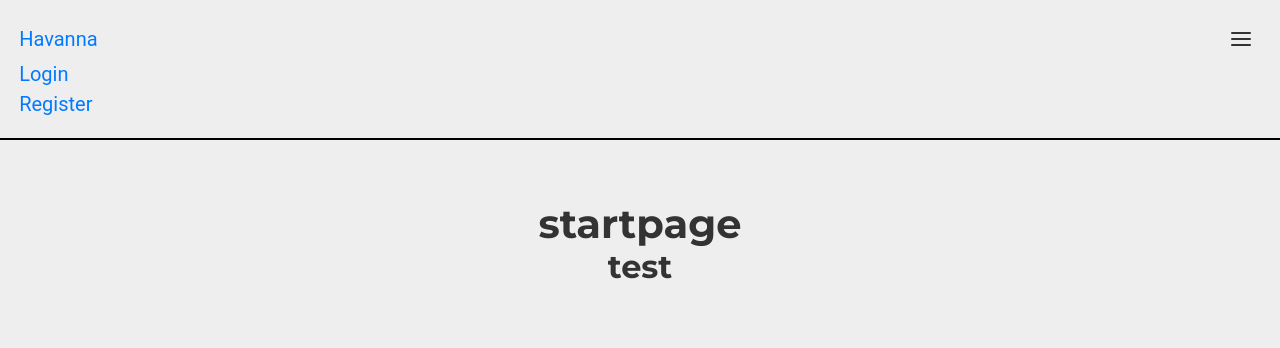
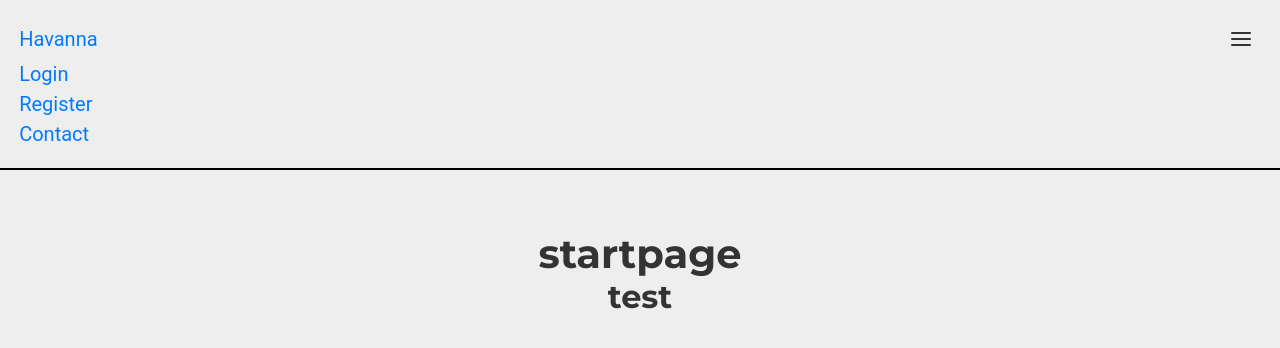
Before and after one commit to KevinCarvajal/Bokningssida, a React (Create React App) app in the folder my-app/: page / in a window 1280 px wide. Both pictures are taken after a click on the icon 1240 px from the left and 39 px from the top of the page. Shown: the top 348 px of the page. Built offline with nearby package versions, Linux system fonts and the light colour scheme.

Commit message:
Link Contact
Contactpage link added to navbar

```diff
--- a/my-app/src/components/Header/index.js
+++ b/my-app/src/components/Header/index.js
@@ -29,6 +29,9 @@ const Header = () => {
             <NavItem>
               <Link to="/RegisterPage">Register</Link>
             </NavItem>
+            <NavItem>
+              <Link to="/ContactPage">Contact</Link>
+            </NavItem>
           </Nav>
         </Collapse>
     </Navbar>
```
